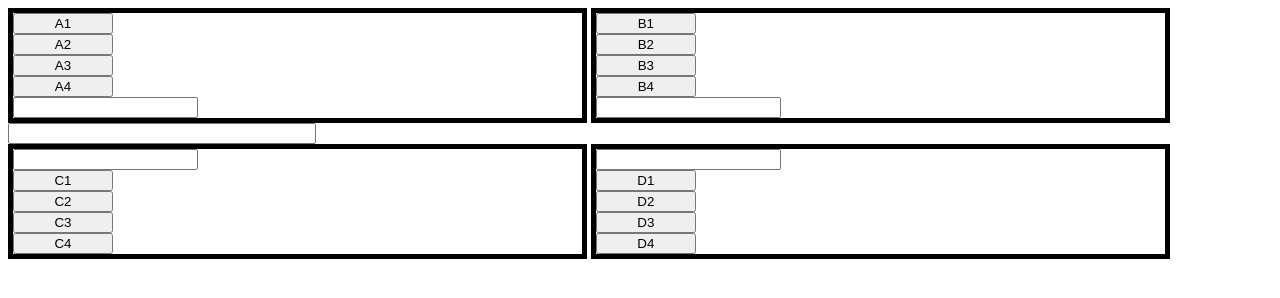
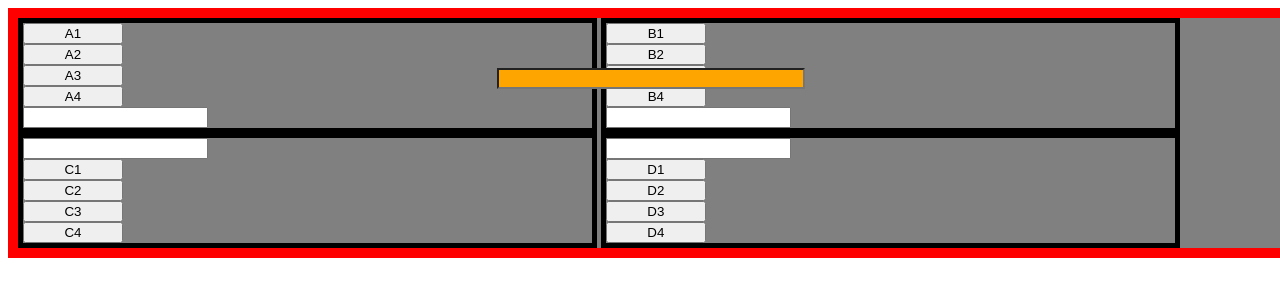
Before and after one commit to Kizo1312/Asocijacije, a plain HTML site: page index.html in a window 1280 px wide. Drawn offline with Linux system fonts and the light colour scheme.

Commit message:
still 1%

```diff
--- a/script.js
+++ b/script.js
@@ -4,7 +4,7 @@ function onClick(s) {
 }
 function ZaCentar(event) {
   if (event.key == "Enter") {
-    let tocan = document.getElementById("KURAC");
+    let tocan = document.getElementById("tocni");
     tocan.innerHTML = "nije";
   }
 }
--- a/styles.css
+++ b/styles.css
@@ -6,27 +6,43 @@
   width: 100px;
   height: 20px;
 } */
+/* .big {
+    margin: 10px;
+  width: 45%;
+  height: 50%;
+  position: relative;
+  display: inline-block;
+  border: 5px solid;
+} */
 .big {
   width: 45%;
   height: 50%;
-
   position: relative;
   display: inline-block;
-  gap: 10px;
-  gap: 10px 20px; /* row-gap column gap */
-  row-gap: 10px;
-  column-gap: 20px;
   border: 5px solid;
 }
+
 .Parent {
+  background-color: gray;
   width: 100%;
   height: 100%;
   position: relative;
   /* position: 50%; */
-  position: center;
-  border: 10px red;
+  border: 10px red solid;
 }
 #Centar {
+  background: orange;
   width: 300px;
-  position: center;
+  position: absolute;
+  top: 65%;
+  left: 37%;
+  margin: -50px 0 0 -50px;
 }
+.Glavni {
+  background: orange;
+  width: 300px;
+  position: absolute;
+  top: 65%;
+  left: 37%;
+  margin: -50px 0 0 -50px;
+}
```
